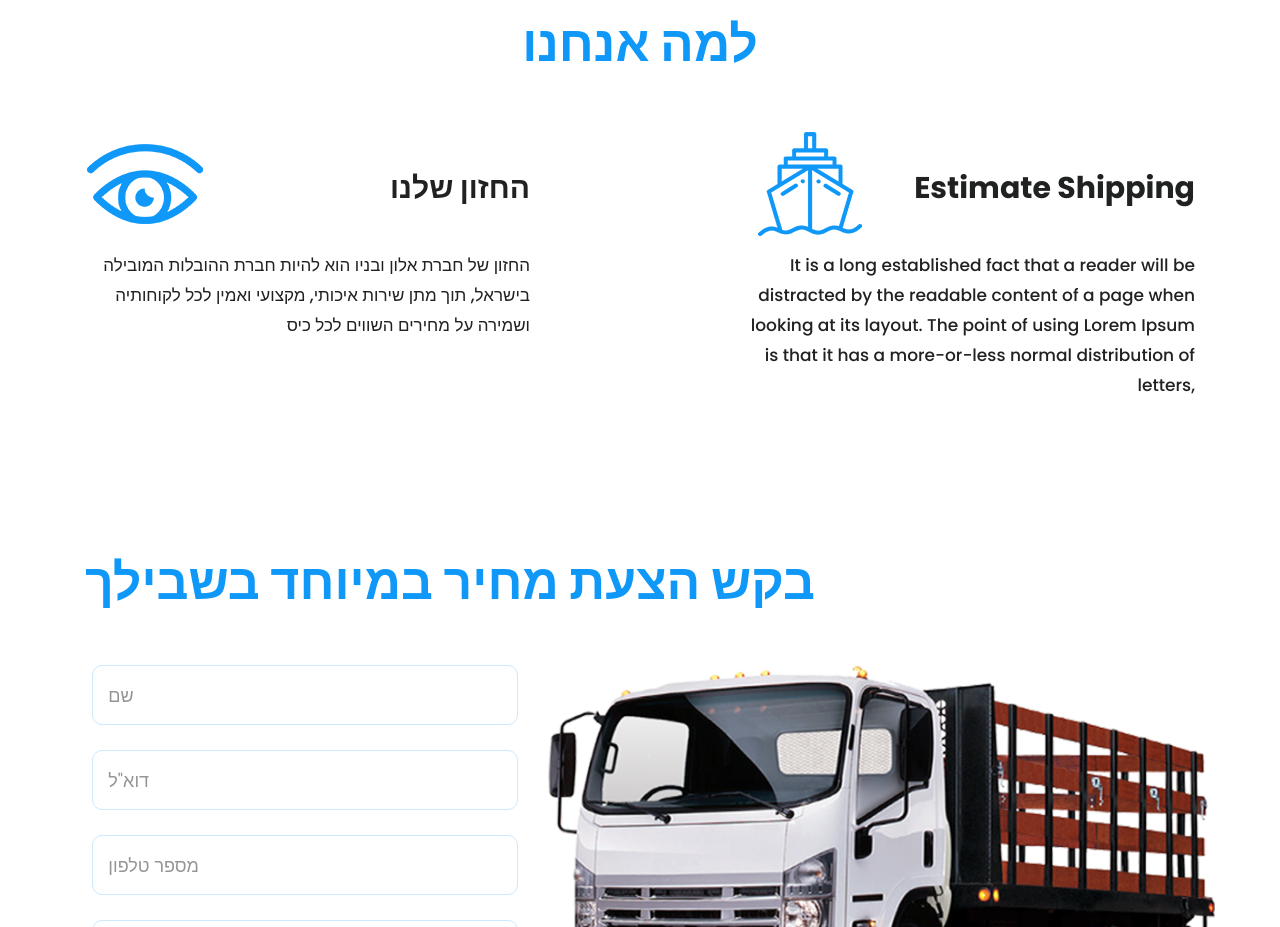
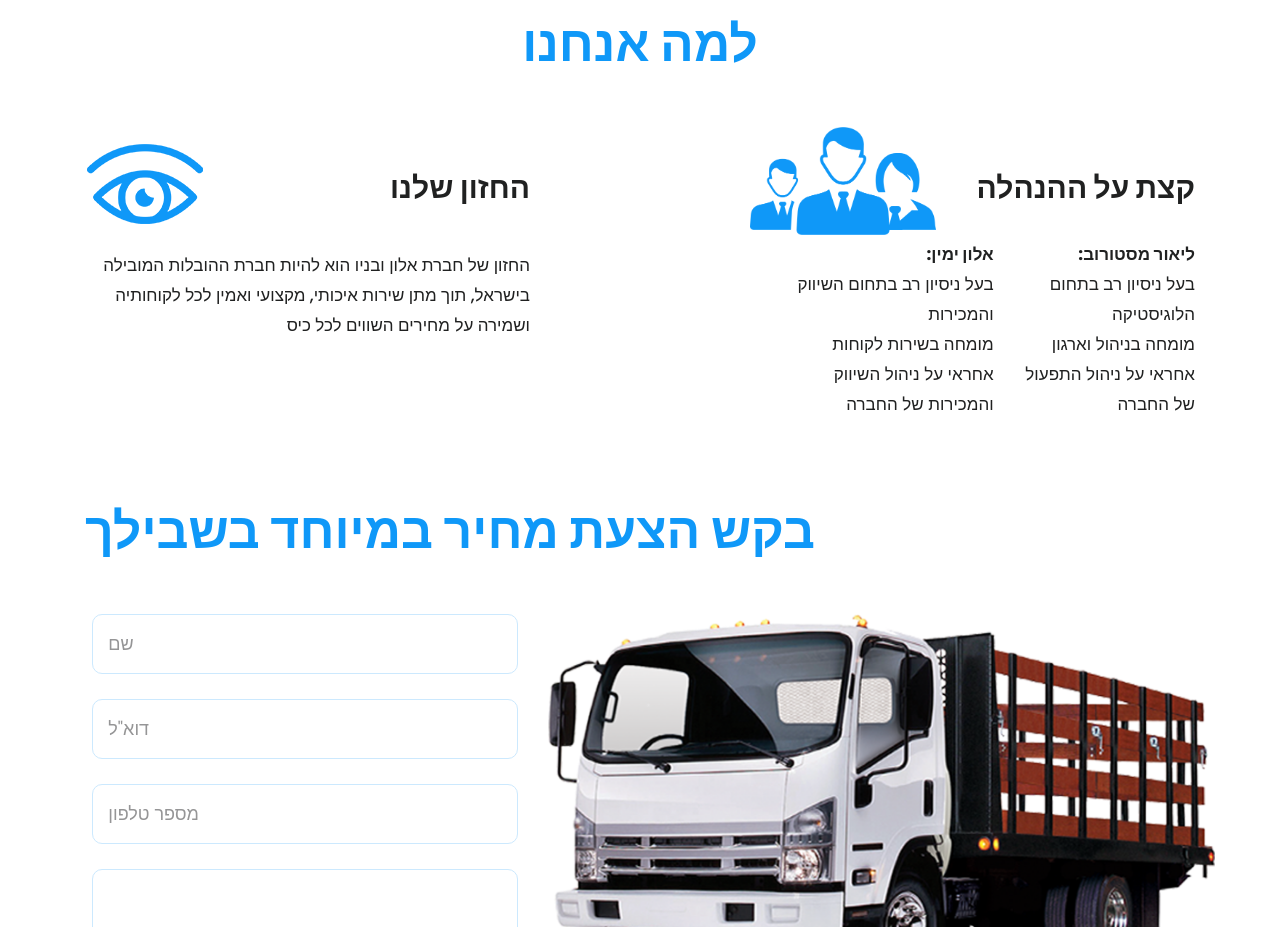
Before and after one commit to LiorMast/MovingCompany, a plain HTML site: page index.html in a window 1280 px wide. Shown: the part 3420-4347 px from the top of the page. Drawn offline with nearby package versions, Linux system fonts and the light colour scheme; files whose address does not match are found by name.

Commit message:
added about management section

```diff
--- a/css/style.css
+++ b/css/style.css
@@ -31,6 +31,7 @@
 
 * {
      box-sizing: border-box !important;
+
 }
 
 html {
@@ -854,6 +855,22 @@ ul.conat_info li a:hover {
      padding: 10px 0 70px 0;
 }
 
+.management {
+     color: #202121;
+     font-size: 17px;
+     line-height: 30px;
+}
+
+.management div{
+     width: fit-content;
+     padding-left: 25px;
+}
+
+.management span{
+
+     font-weight: bold;
+}
+
 
 /** end choose section **/
 
@@ -929,6 +946,17 @@ ul.conat_info li a:hover {
 #request *::placeholder {
      color: #959596;
      opacity: 1;
+}
+
+#request{
+     float: right;
+}
+
+.management{
+     text-align: right;
+     direction: rtl;
+     display: flex;
+     justify-content: flex-start;
 }
 
 .co_tru {
--- a/index.html
+++ b/index.html
@@ -496,9 +496,26 @@
                </div>
                <div class="col-md-5 offset-md-2">
                   <div class="choose_box">
-                     <i><img src="images/why2.png" alt="#"/></i>
-                     <h3>Estimate Shipping</h3>
-                     <p>It is a long established fact that a reader will be distracted by the readable content of a page when looking at its layout. The point of using Lorem Ipsum is that it has a more-or-less normal distribution of letters,</p>
+                     <i><img style="height: 108px;" src="images/business-team-icon copy2.png" alt="#"/></i>
+                     <h3>קצת על ההנהלה</h3><br>
+                     <div class="management">
+                        <div class="lior">
+                           <span>ליאור מסטורוב:</span>
+                           <li>
+                              <ul>בעל ניסיון רב בתחום הלוגיסטיקה</ul>
+                              <ul>מומחה בניהול וארגון</ul>
+                              <ul>אחראי על ניהול התפעול של החברה</ul>
+                           </li>
+                        </div>
+                        <div class="alon">
+                           <span>אלון ימין:</span>
+                           <li>
+                              <ul>בעל ניסיון רב בתחום השיווק והמכירות</ul>
+                              <ul>מומחה בשירות לקוחות</ul>
+                              <ul>אחראי על ניהול השיווק והמכירות של החברה</ul>
+                           </li>
+                        </div>
+                     </div>
                   </div>
                </div>
             </div>
```
Also changed, not shown: images/business-team-icon copy.png (added), images/business-team-icon copy2.png (added), images/business-team-icon.webp (added).
